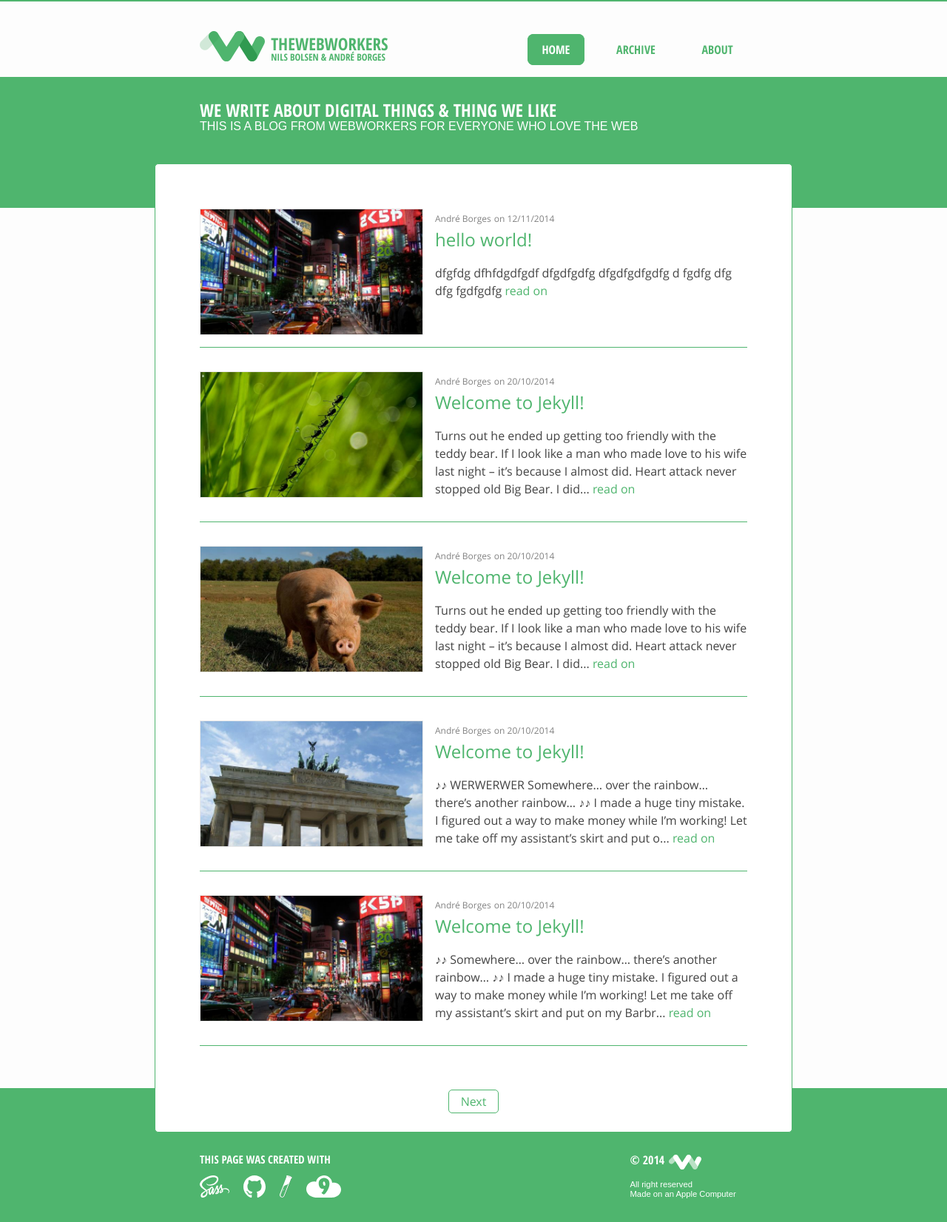
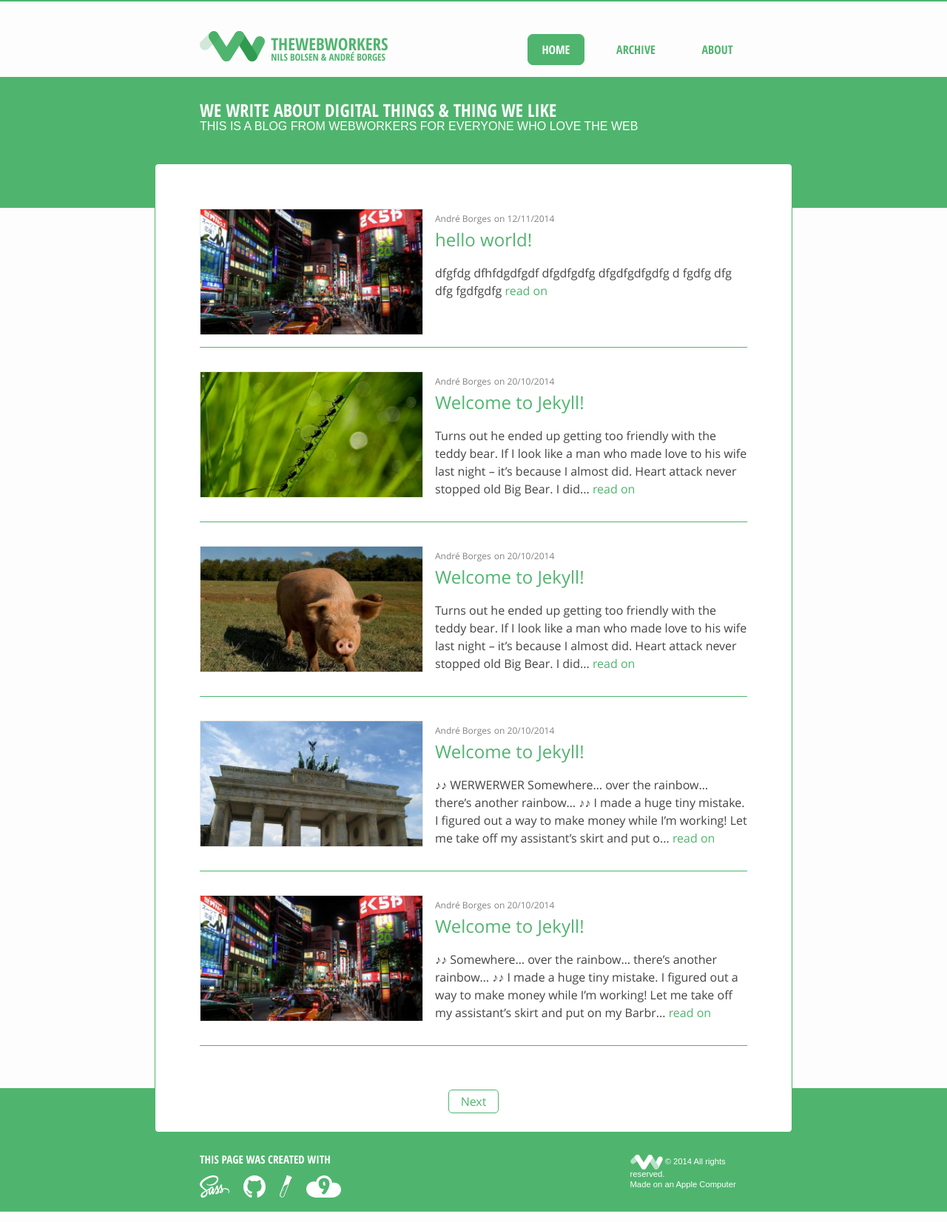
Before and after one commit to webwb/webwb.github.io, a Jekyll site: the page built from index.html, in a window 1280 px wide. Shown: the whole page at 74% size. Built offline with Jekyll 4.4.1, drawn with Linux system fonts in a browser that asks for light colours; the list of posts is cut into pages by our own code.

Commit message:
footersvg changed and footer text and footer scss removed unnecessary span img

```diff
--- a/_includes/footer.html
+++ b/_includes/footer.html
@@ -21,9 +21,8 @@
 
 <!--Copy right -->
       <div class="copyright footer-col  footer-col-2">
-        <p><span>&copy; 2014</span><img src="/images/site-logo-44x20.png" width="44" height="20" alt="Site Logo 44x20">
-          <br /><br />
-          All right reserved
+        <p><img src="/images/footer_webworker_logo.svg" width="44" height="20" alt="Site Logo 44x20">
+          &copy; 2014 All rights reserved.
           <br />
           Made on an Apple Computer
         </p>
--- a/_sass/_footer.scss
+++ b/_sass/_footer.scss
@@ -101,12 +101,4 @@ ul.build-with-list {
   @include media-query($on-palm) {
     margin-top:2em;
   }
-  p span {
-  font-family:OpenSans-CondBold, sans-serif;
-  font-size:1rem;
-  vertical-align: text-bottom;
-  }
-  img {
-  padding: 0 0 0 0.5em;
-  }
 }
```
Also changed, not shown: images/footer_webworker_logo.svg (added), images/site-logo-44x20.png (deleted), images/site-logo-44x20.svg (deleted), 1 other file.
